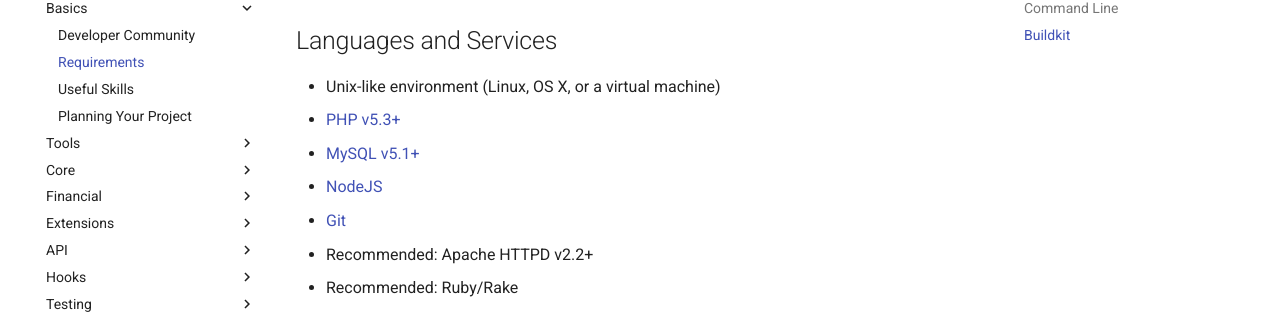
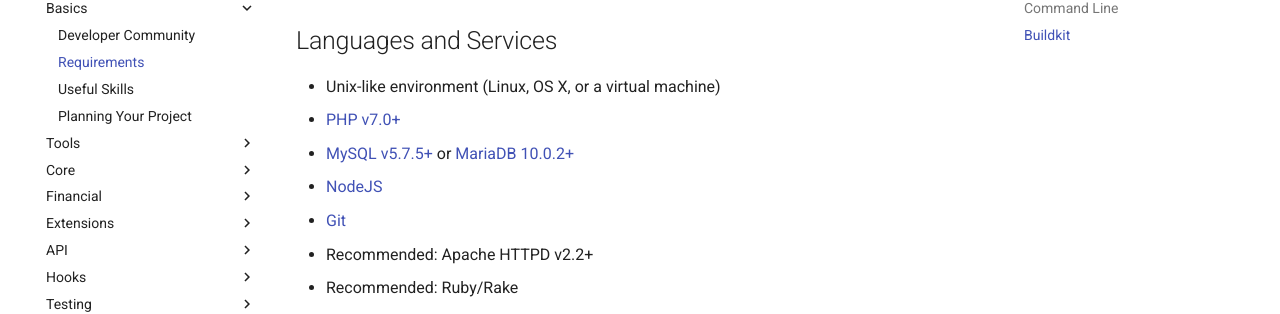
Before and after one commit to civicrm/civicrm-dev-docs, an MkDocs documentation site: the page built from docs/basics/requirements.md, in a window 1280 px wide and 1147 px high. Shown: the part 157-471 px from the top of the window. Built offline with MkDocs 1.6.1 and Material for MkDocs 9.7.7, drawn with Linux system fonts in a browser that asks for light colours; comment, search, counter and statistics services are not loaded; old or Windows-style settings are respelled for this version of MkDocs.

Commit message:
Updates requirements php and mysql based on docs/basics/requirements.md

```diff
--- a/docs/basics/requirements.md
+++ b/docs/basics/requirements.md
@@ -3,8 +3,8 @@
 ## Languages and Services
 
 -   Unix-like environment (Linux, OS X, or a virtual machine)
--   [PHP v5.3+](http://php.net/)
--   [MySQL v5.1+](http://mysql.com/)
+-   [PHP v7.0+](http://php.net/)
+-   [MySQL v5.7.5+](http://mysql.com/) or [MariaDB 10.0.2+](https://mariadb.org/)
 -   [NodeJS](https://nodejs.org/)
 -   [Git](https://git-scm.com/)
 -   Recommended: Apache HTTPD v2.2+
```
